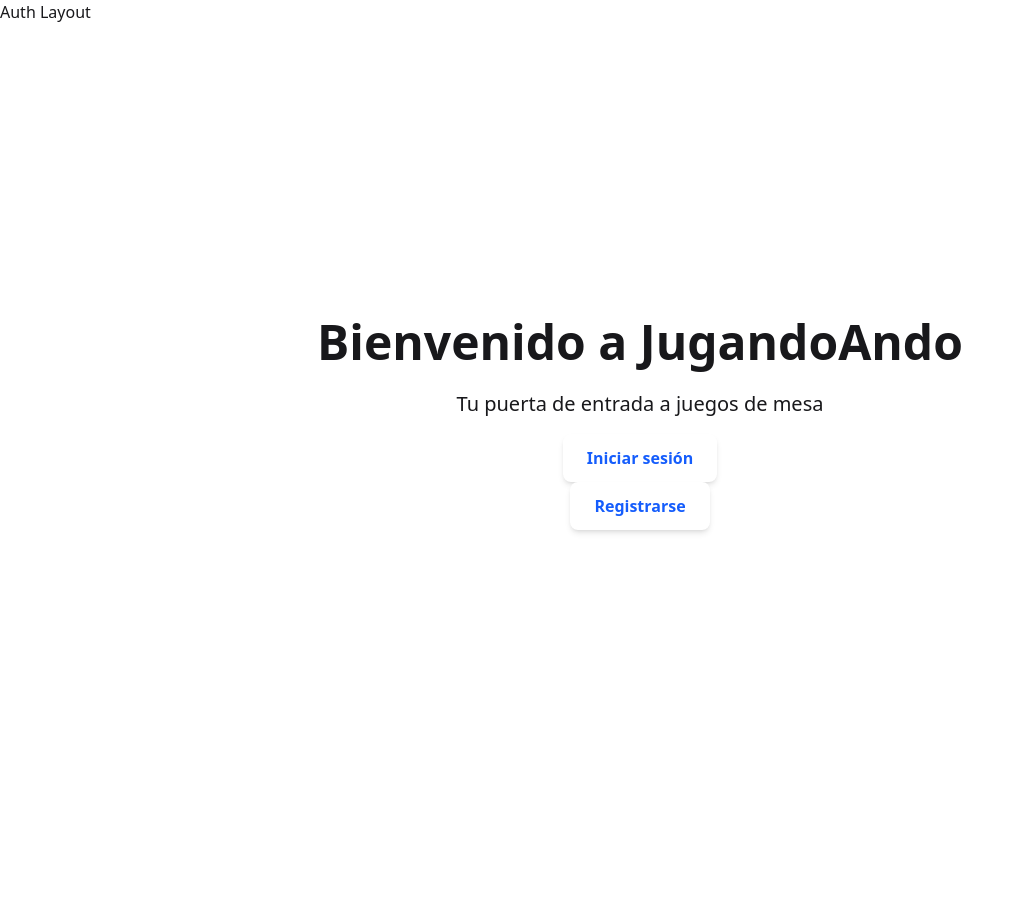
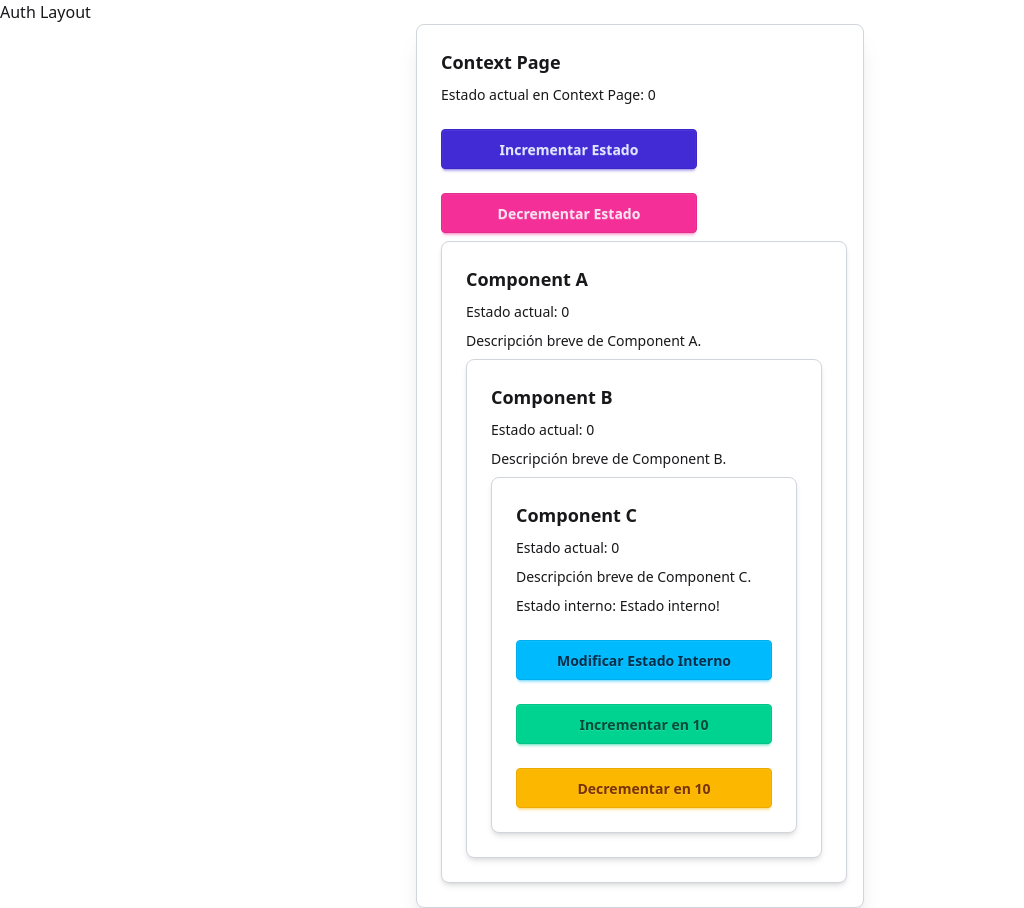
Before and after one commit to Kelocoes/dmi-20252, a React (Vite) app: page /dmi/context in a window 1280 px wide. Shown: the whole page, without its empty margins (0-1024 px from the left). Before the commit the page ends 824 px from the top, so only its background shows below. Built offline with nearby package versions, Linux system fonts and the light colour scheme.

Commit message:
Use context

```diff
--- /dev/null
+++ b/src/context/sharingContext.tsx
@@ -0,0 +1,6 @@
+import React, { createContext } from "react";
+
+export const SharingContext = createContext<{
+    myState: number;
+    setMyState: React.Dispatch<React.SetStateAction<number>>;
+} | null>(null);
--- /dev/null
+++ b/src/pages/context/ContextPage.tsx
@@ -0,0 +1,25 @@
+import { useState } from "react";
+
+import ComponentA from "./components/ComponentA";
+
+export default function ContextPage() {
+    console.info("Rendering Context Page");
+    const [myState, setMyState] = useState(0);
+    return (
+        <div className="flex items-center justify-center min-h-screen">
+            <div className="card w-full max-w-md bg-base-100 shadow-xl border border-gray-300">
+                <div className="card-body">
+                    <h2 className="card-title">Context Page</h2>
+                    <p>Estado actual en Context Page: {myState}</p>
+                    <button className="btn btn-primary mt-4 w-64" onClick={() => setMyState(myState + 1)}>
+                        Incrementar Estado
+                    </button>
+                    <button className="btn btn-secondary mt-4 w-64" onClick={() => setMyState(myState - 1)}>
+                        Decrementar Estado
+                    </button>
+                    <ComponentA myState={myState} setMyState={setMyState} />
+                </div>
+            </div>
+        </div>
+    );
+}
--- /dev/null
+++ b/src/pages/context/components/ComponentA.tsx
@@ -0,0 +1,17 @@
+import type React from "react";
+
+import ComponentB from "./ComponentB";
+
+export default function ComponentA({ myState, setMyState }: { myState: number; setMyState: React.Dispatch<React.SetStateAction<number>> }) {
+    console.info("Rendering Component A");
+    return (
+        <div className="card w-max bg-base-100 shadow-md border border-gray-300">
+            <div className="card-body">
+                <h2 className="card-title">Component A</h2>
+                <p>Estado actual: {myState}</p>
+                <p>Descripción breve de Component A.</p>
+                <ComponentB myState={myState} setMyState={setMyState} />
+            </div>
+        </div>
+    );
+}
--- /dev/null
+++ b/src/pages/context/components/ComponentB.tsx
@@ -0,0 +1,17 @@
+import type React from "react";
+
+import ComponentC from "./ComponentC";
+
+export default function ComponentB({ myState, setMyState }: { myState: number; setMyState: React.Dispatch<React.SetStateAction<number>> }) {
+    console.info("Rendering Component B");
+    return (
+        <div className="card w-max bg-base-100 shadow-md border border-gray-300">
+            <div className="card-body">
+                <h2 className="card-title">Component B</h2>
+                <p>Estado actual: {myState}</p>
+                <p>Descripción breve de Component B.</p>
+                <ComponentC myState={myState} setMyState={setMyState} />
+            </div>
+        </div>
+    );
+}
--- /dev/null
+++ b/src/pages/context/components/ComponentC.tsx
@@ -0,0 +1,26 @@
+import type React from "react";
+import { useState } from "react";
+
+export default function ComponentC({ myState, setMyState }: { myState: number; setMyState: React.Dispatch<React.SetStateAction<number>> }) {
+    console.info("Rendering Component C");
+    const [state, setState] = useState("Estado interno!");
+    return (
+        <div className="card w-max bg-base-100 shadow-md border border-gray-300">
+            <div className="card-body">
+                <h2 className="card-title">Component C</h2>
+                <p>Estado actual: {myState}</p>
+                <p>Descripción breve de Component C.</p>
+                <p>Estado interno: {state}</p>
+                <button className="btn btn-info mt-4 w-64" onClick={() => setState(state + "!")}>
+                    Modificar Estado Interno
+                </button>
+                <button className="btn btn-success mt-4 w-64" onClick={() => setMyState(myState + 10)}>
+                    Incrementar en 10
+                </button>
+                <button className="btn btn-warning mt-4 w-64" onClick={() => setMyState(myState - 10)}>
+                    Decrementar en 10
+                </button>
+            </div>
+        </div>
+    );
+}
--- /dev/null
+++ b/src/pages/useContextPage/ContextPage.tsx
@@ -0,0 +1,29 @@
+import { useState } from "react";
+
+import { SharingContext } from "../../context/sharingContext";
+
+import ComponentA from "./components/ComponentA";
+
+export default function ContextPage() {
+    console.info("Rendering Context Page");
+    const [myState, setMyState] = useState(0);
+    return (
+        <div className="flex items-center justify-center min-h-screen">
+            <div className="card w-full max-w-md bg-base-100 shadow-xl border border-gray-300">
+                <div className="card-body">
+                    <h2 className="card-title">Context Page</h2>
+                    <p>Estado actual en Context Page: {myState}</p>
+                    <button className="btn btn-primary mt-4 w-64" onClick={() => setMyState(myState + 1)}>
+                        Incrementar Estado
+                    </button>
+                    <button className="btn btn-secondary mt-4 w-64" onClick={() => setMyState(myState - 1)}>
+                        Decrementar Estado
+                    </button>
+                    <SharingContext.Provider value={{ myState, setMyState }}>
+                        <ComponentA />
+                    </SharingContext.Provider>
+                </div>
+            </div>
+        </div>
+    );
+}
--- /dev/null
+++ b/src/pages/useContextPage/components/ComponentA.tsx
@@ -0,0 +1,23 @@
+// import { useContext } from "react";
+
+// import { SharingContext } from "../../../context/sharingContext";
+
+import ComponentB from "./ComponentB";
+
+export default function ComponentA() {
+    console.info("Rendering Component A");
+    // const context = useContext(SharingContext);
+    // if (!context) throw new Error("Component must be used inside SharingProvider");
+    // const { myState } = context;
+
+    return (
+        <div className="card w-max bg-base-100 shadow-md border border-gray-300">
+            <div className="card-body">
+                <h2 className="card-title">Component A</h2>
+                {/* <p>Estado actual: {myState}</p> */}
+                <p>Descripción breve de Component A.</p>
+                <ComponentB />
+            </div>
+        </div>
+    );
+}
--- /dev/null
+++ b/src/pages/useContextPage/components/ComponentB.tsx
@@ -0,0 +1,29 @@
+// import { useContext } from "react";
+
+// import { SharingContext } from "../../../context/sharingContext";
+
+import { memo } from "react";
+
+import ComponentC from "./ComponentC";
+
+const ComponentB = () => {
+    console.info("Rendering Component B");
+    // const context = useContext(SharingContext);
+    // if (!context) throw new Error("Component must be used inside SharingProvider");
+    // const { myState } = context;
+
+    return (
+        <div className="card w-max bg-base-100 shadow-md border border-gray-300">
+            <div className="card-body">
+                <h2 className="card-title">Component B</h2>
+                {/* <p>Estado actual: {myState}</p> */}
+                <p>Descripción breve de Component B.</p>
+                <ComponentC />
+            </div>
+        </div>
+    );
+};
+
+ComponentB.displayName = "ComponentB";
+
+export default memo(ComponentB);
--- /dev/null
+++ b/src/pages/useContextPage/components/ComponentC.tsx
@@ -0,0 +1,31 @@
+import { useContext, useState } from "react";
+
+import { SharingContext } from "../../../context/sharingContext";
+
+export default function ComponentC() {
+    console.info("Rendering Component C");
+    const context = useContext(SharingContext);
+    if (!context) throw new Error("Component must be used inside SharingProvider");
+    const { myState, setMyState } = context;
+    const [state, setState] = useState("Estado interno!");
+
+    return (
+        <div className="card w-max bg-base-100 shadow-md border border-gray-300">
+            <div className="card-body">
+                <h2 className="card-title">Component C</h2>
+                <p>Estado actual: {myState}</p>
+                <p>Descripción breve de Component C.</p>
+                <p>Estado interno: {state}</p>
+                <button className="btn btn-info mt-4 w-64" onClick={() => setState(state + "!")}>
+                    Modificar Estado Interno
+                </button>
+                <button className="btn btn-success mt-4 w-64" onClick={() => setMyState(myState + 10)}>
+                    Incrementar en 10
+                </button>
+                <button className="btn btn-warning mt-4 w-64" onClick={() => setMyState(myState - 10)}>
+                    Decrementar en 10
+                </button>
+            </div>
+        </div>
+    );
+}
--- a/src/router/Router.tsx
+++ b/src/router/Router.tsx
@@ -4,6 +4,8 @@ import Landing from "../pages/landing/Landing";
 import AuthLayout from "../layout/Auth/Auth";
 import Login from "../pages/login/Login";
 import Feed from "../pages/feed/Feed";
+import ContextPage from "../pages/context/ContextPage";
+import UseContextPage from "../pages/useContextPage/ContextPage";
 
 const router = createBrowserRouter(
     [
@@ -17,6 +19,8 @@ const router = createBrowserRouter(
                 },
                 { path: "login", Component: Login },
                 { path: "feed", Component: Feed },
+                { path: "context", Component: ContextPage },
+                { path: "use-context", Component: UseContextPage },
                 { path: "*", Component: Landing },
             ],
         },
```
